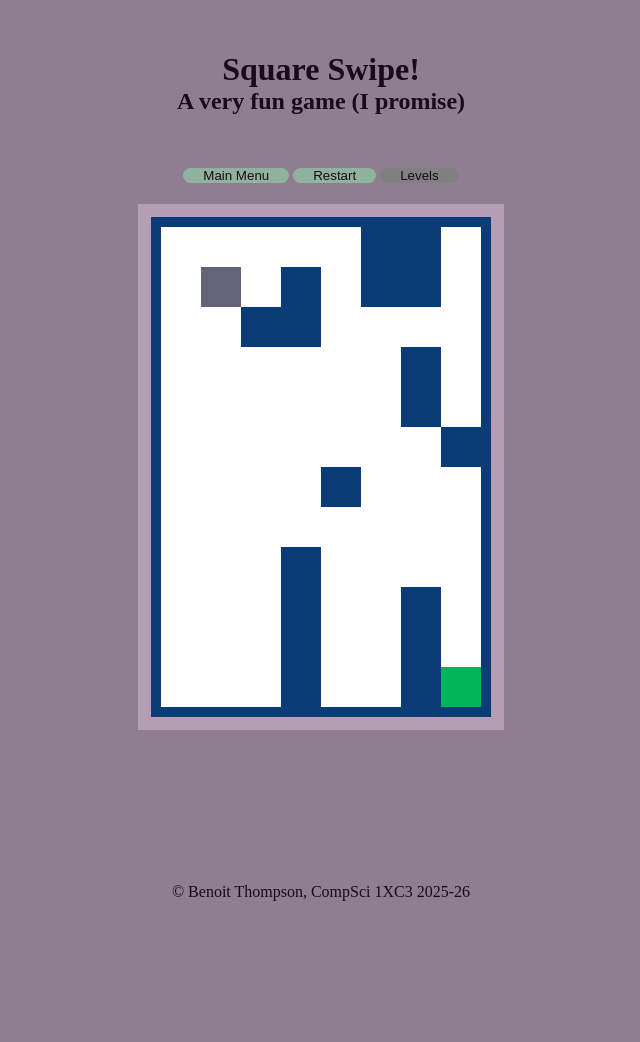
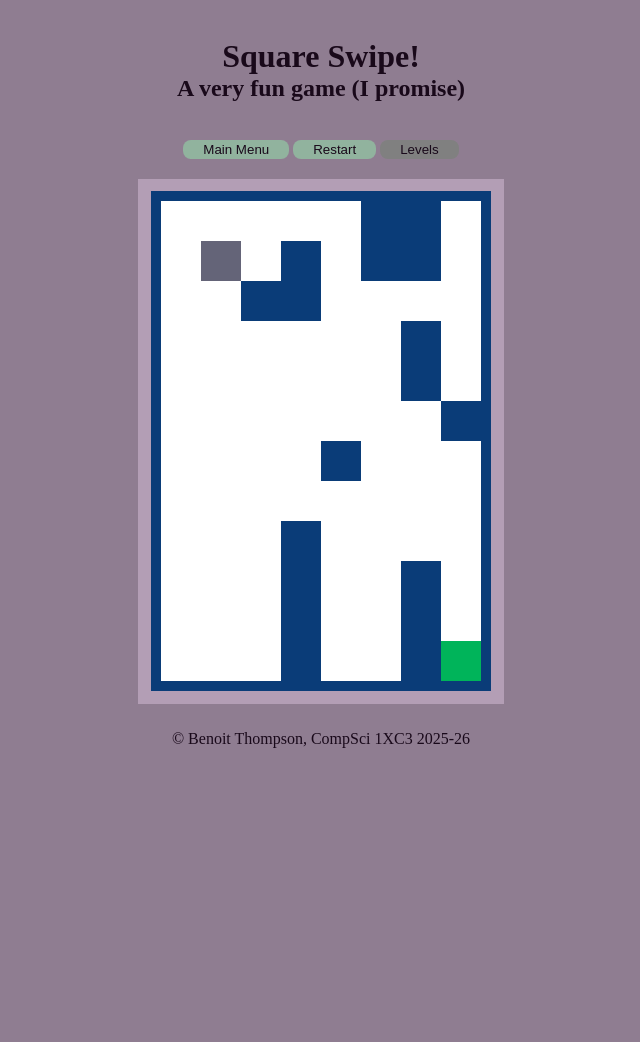
Before and after one commit to MossyConsole/square-swipe, a PHP site: page / in a window 1280 px wide. Shown: the whole page, without its empty margins (319-959 px from the left). After the commit the page ends 748 px from the top, so only its background shows below. Run offline with PHP 8.4, Linux system fonts and the light colour scheme.

Commit message:
visual adjustments

```diff
--- a/css/styles.css
+++ b/css/styles.css
@@ -39,8 +39,8 @@ h2 {
 }
 .navlink {
     padding: 20px;
-    padding-top:0%;
-    padding-bottom:0%;
+    padding-top:2px;
+    padding-bottom:2px;
     background-color: #91B39E;
     color: #19091a;
     border: none;
@@ -52,13 +52,11 @@ h2 {
 #header, #footer {
     width: 100%;
     text-align: center;
+    margin: 0%;
     color: #19091a;
 }
 #nav {
-    height: 20px;
-}
-#footer {
-    padding: 10%;
+    height: 22px;
 }
 #container {
     width: 100%;
```
